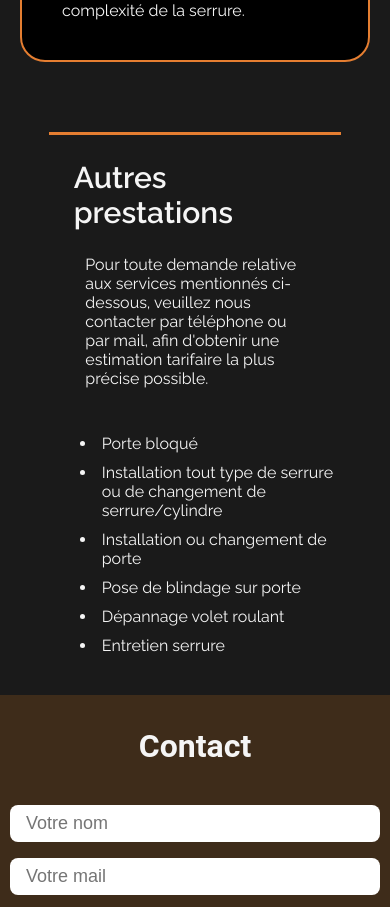
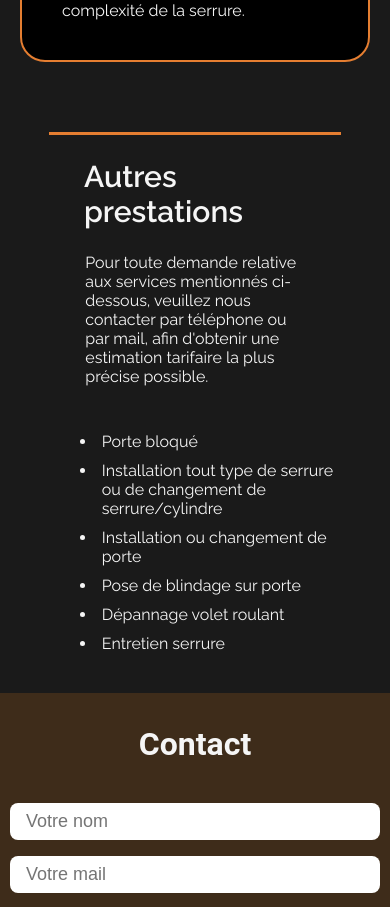
Before and after one commit to Grichnak/mgo-serrurerie, a React (Create React App) app: page / in a window 390 px wide. Shown: the part 2184-3091 px from the top of the page. Built offline with nearby package versions, Linux system fonts and the light colour scheme.

Commit message:
padding autre prestations

```diff
--- a/src/Components/prices/prices.css
+++ b/src/Components/prices/prices.css
@@ -116,6 +116,7 @@ li {
 
   .otherTitle {
     font-size: 30px;
+    padding: 1.5rem 1.5rem 1.5rem 2.2rem;
   }
 
   .otherList {
```
